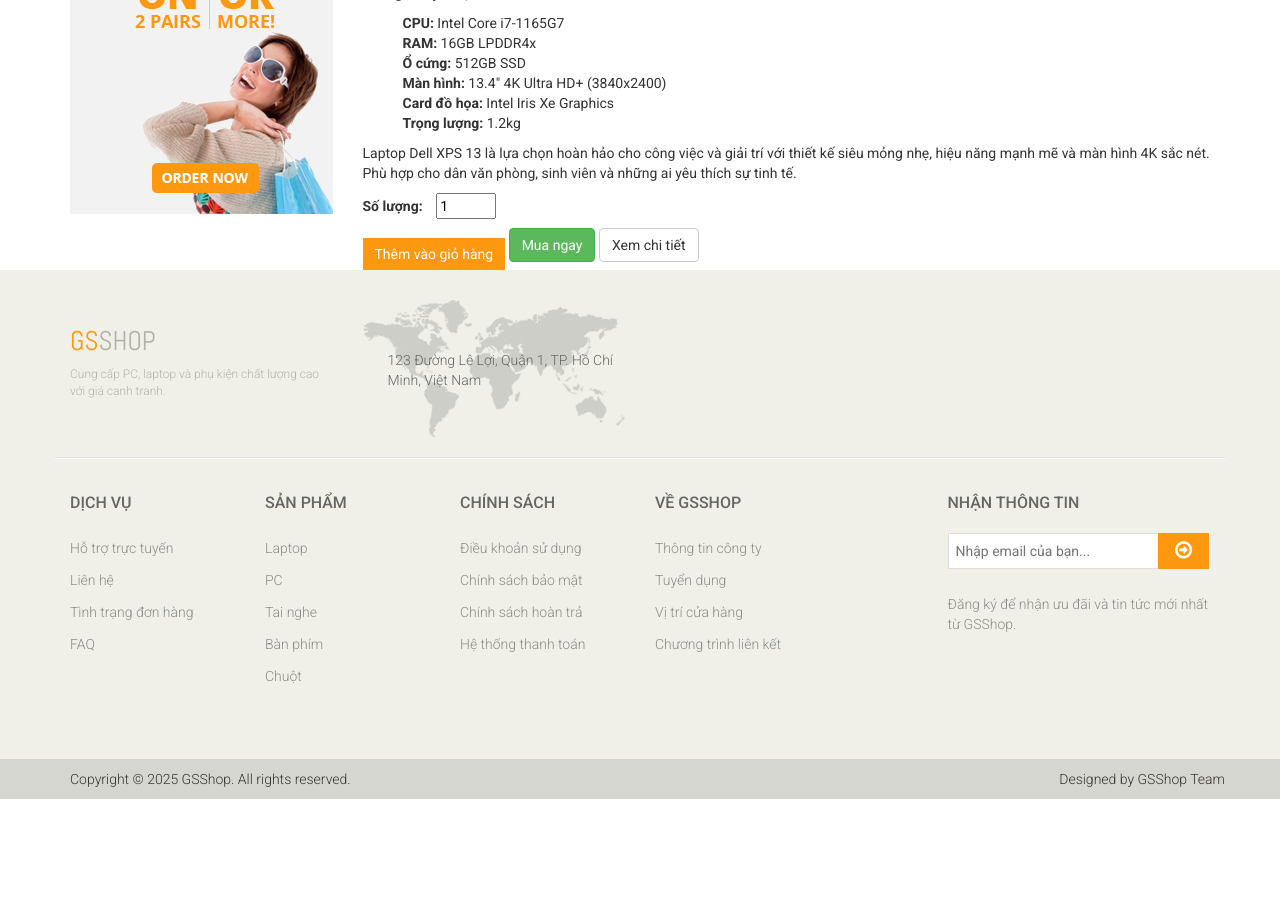
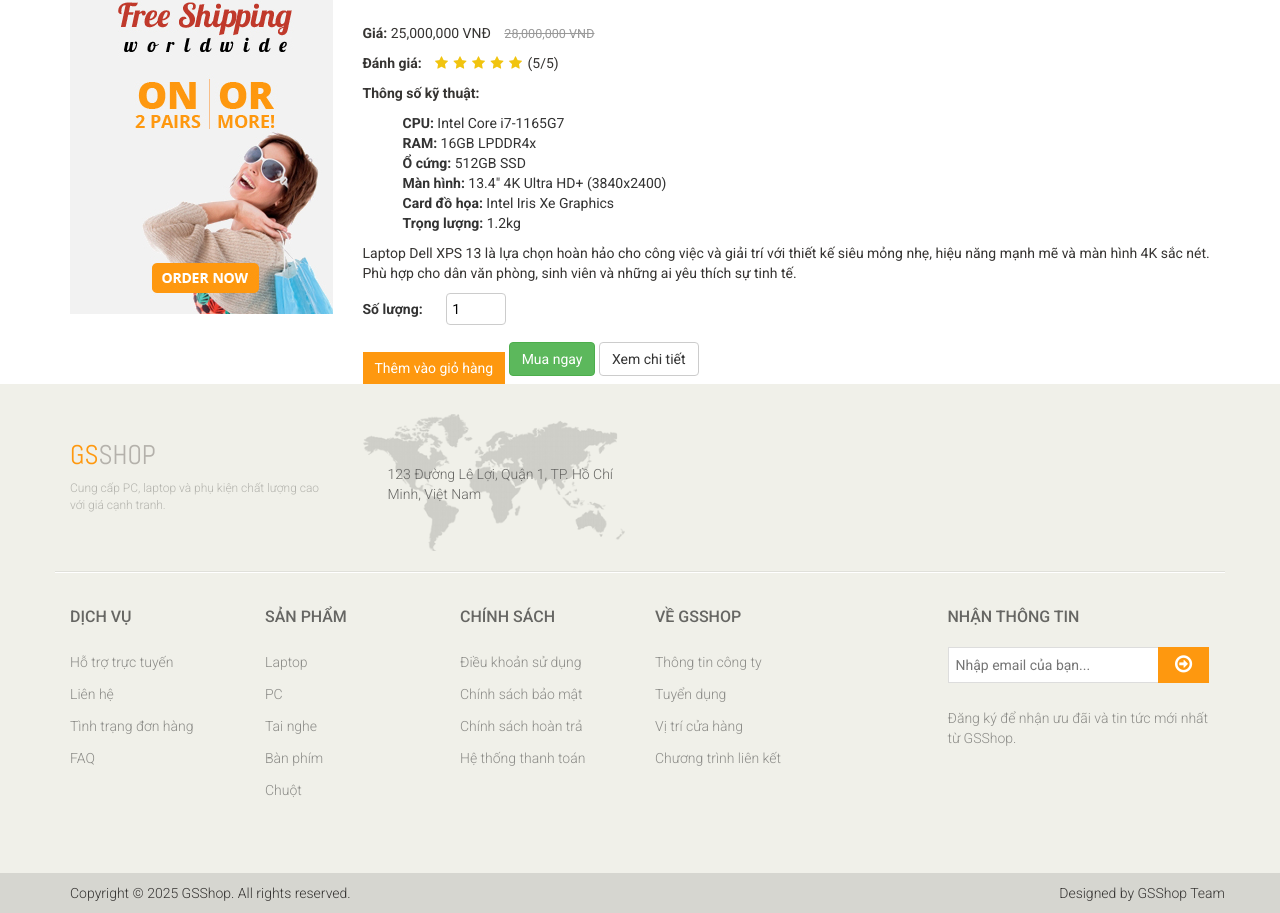
Before and after one commit to ThienChin/DuAnNhomThanDong, a PHP site: page /blog-single.html in a window 1280 px wide. Shown: the part 1040-1953 px from the top of the page. Before the commit the page ends 1839 px from the top, so only its background shows below. Run offline with PHP 8.4, Linux system fonts and the light colour scheme; some libraries are stand-ins or nearby versions.

Commit message:
Add files via upload

```diff
--- a/css/main.css
+++ b/css/main.css
@@ -5,6 +5,32 @@
 @import url(http://fonts.googleapis.com/css?family=Roboto:400,300,400italic,500,700,100);
 @import url(http://fonts.googleapis.com/css?family=Open+Sans:400,800,300,600,700);
 @import url(http://fonts.googleapis.com/css?family=Abel);
+
+/* Ẩn banner trên cùng và logo Google */
+.goog-te-banner-frame.skiptranslate,
+.goog-logo-link,
+.goog-te-gadget {
+  display: none !important;
+}
+
+/* Ẩn viền xám dưới chân trang do Google thêm */
+body {
+  top: 0px !important;
+}
+
+/* Ẩn ngôn ngữ mặc định hiện ở góc */
+#goog-gt-tt, .goog-te-balloon-frame {
+  display: none !important;
+}
+
+/* Ẩn dropdown mặc định */
+#google_translate_element {
+  display: none;
+}
+/* Ẩn thông báo bảo mật của Google Translate */
+#goog-gt-tt {
+  display: none !important;
+}
 
 body {
   font-family: 'Roboto', sans-serif;
@@ -266,6 +292,11 @@
   background-image: url(../images/home/searchicon.png);
   background-repeat: no-repeat;
   background-position: 130px;
+}
+
+.logo img {
+  height: 139px;
+  width: auto;
 }
 
 
@@ -2519,3 +2550,36 @@
 .contact-info .social-networks ul li a:hover{
   color: #FE980F;
 }
+
+/* Định dạng giá khuyến mãi */
+.old-price {
+  text-decoration: line-through;
+  color: #999;
+  margin-left: 10px;
+  font-size: 0.9em;
+}
+
+/* Định dạng đánh giá sản phẩm */
+.rating i {
+  color: #f1c40f; /* Màu vàng cho sao */
+  margin-right: 2px;
+}
+.rating {
+  font-size: 14px;
+  margin-left: 10px;
+}
+
+/* Định dạng số lượng sản phẩm */
+.product-quantity {
+  margin: 10px 0;
+}
+.product-quantity label {
+  margin-right: 10px;
+  font-weight: bold;
+}
+.product-quantity input {
+  width: 60px;
+  padding: 5px;
+  border: 1px solid #ccc;
+  border-radius: 4px;
+}
```
